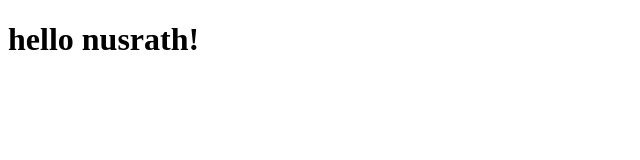
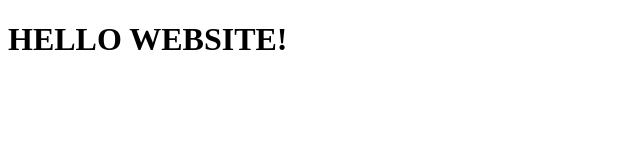
Before and after one commit to mdnusrat007/website, a plain HTML site: page site/index.html in a window 1280 px wide. Shown: the whole page, without its empty margins (0-640 px from the left). Drawn offline with Linux system fonts and the light colour scheme.

Commit message:
Update index.html

```diff
--- a/site/index.html
+++ b/site/index.html
@@ -4,6 +4,6 @@
 	<title>HELLO WEBSITE</title>
 </head>
 <body>
-<h1>hello nusrath!</h1>
+<h1>HELLO WEBSITE!</h1>
 </body>
 </html>
```
